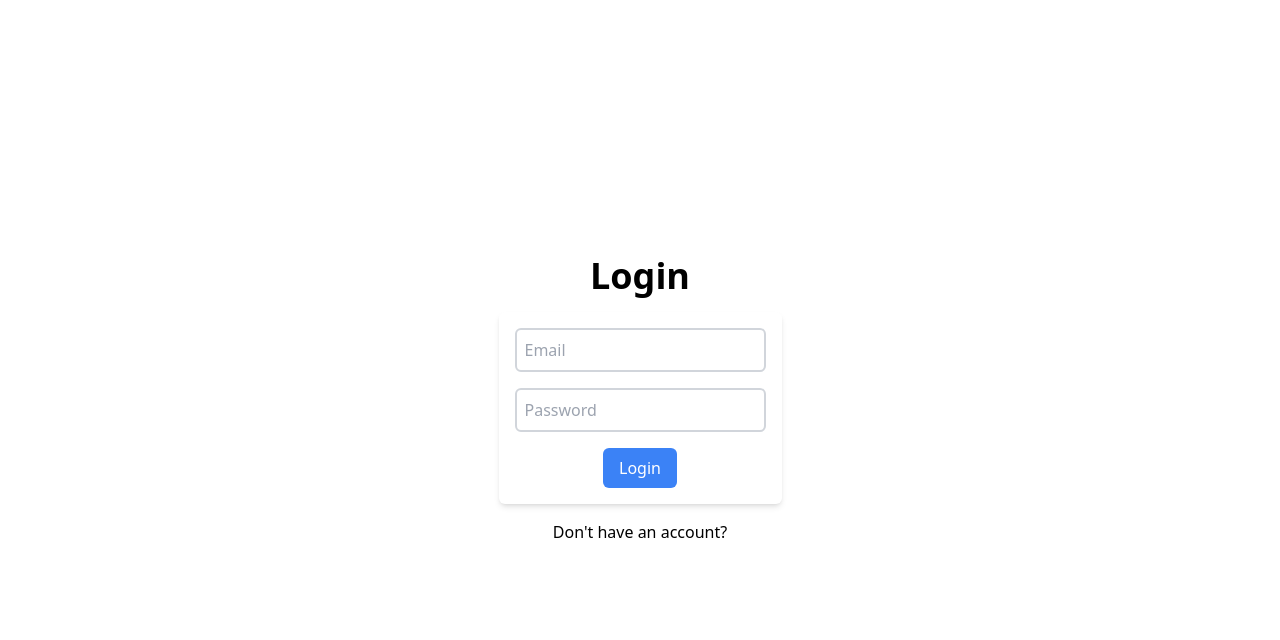
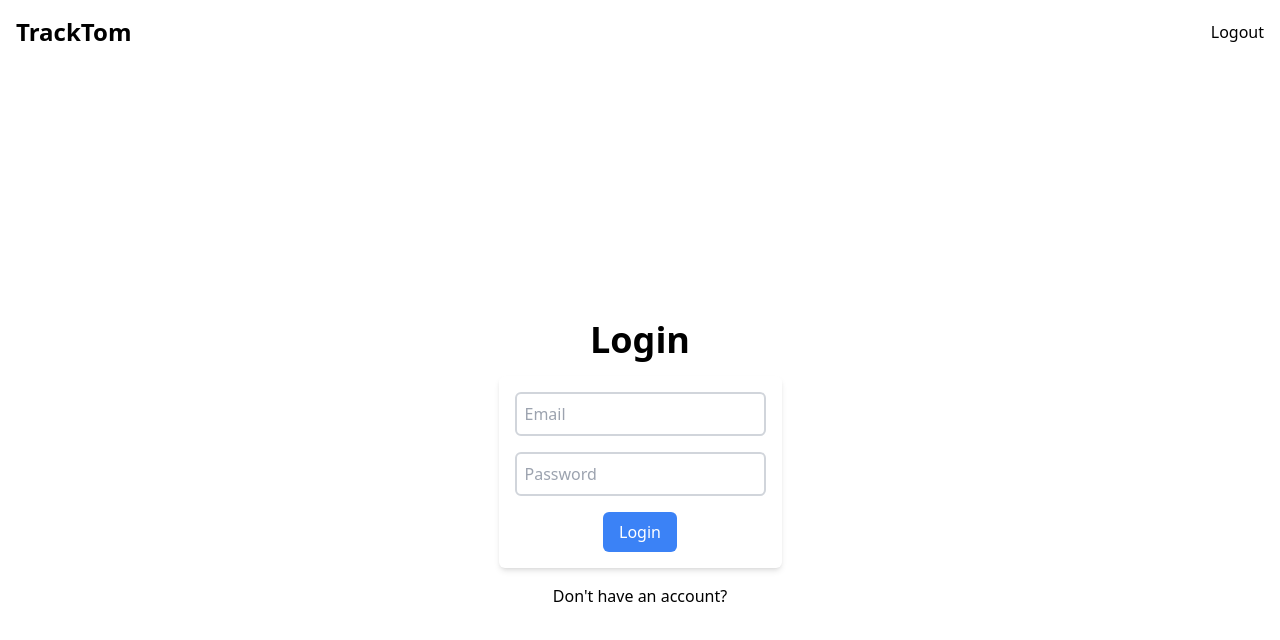
Before and after one commit to troptropcontent/track_tom, a React (Vite) app in the folder packages/vite-project/: page /auth/login in a window 1280 px wide. Shown: the top 640 px of the page. Built offline with nearby package versions, Linux system fonts and the light colour scheme; no server answers; sample sign-in values are in the browser's storage.

Commit message:
setup a layout

```diff
--- a/packages/vite-project/src/routes/Router.tsx
+++ b/packages/vite-project/src/routes/Router.tsx
@@ -4,16 +4,26 @@ import {
   createBrowserRouter,
   createRoutesFromElements,
 } from "react-router-dom";
-import AuthentifiedRoute from "./AuthentifiedRoute";
+import AuthentifiedRoute from "./private/AuthentifiedRoute";
 import { Login } from "./auth/login";
 import { Register } from "./auth/register";
 import { Profile } from "./auth/profile/Index";
 import { Root } from "./Root";
+import { ProjectNew } from "./projects/new/Index";
+import { MainLayout } from "./private/MainLayout";
 
 const Router = () => {
   const router = createBrowserRouter(
     createRoutesFromElements(
-      <Route path="/">
+      <Route path="/" element={<MainLayout />}>
+        <Route
+          index
+          element={
+            <AuthentifiedRoute>
+              <Root />
+            </AuthentifiedRoute>
+          }
+        />
         <Route path="/auth">
           <Route path="login" element={<Login />} />
           <Route path="register" element={<Register />} />
@@ -26,14 +36,16 @@ const Router = () => {
             }
           />
         </Route>
+        <Route path="/projects">
           <Route
-          path="/"
+            path="new"
             element={
               <AuthentifiedRoute>
-              <Root />
+                <ProjectNew />
               </AuthentifiedRoute>
             }
           />
+        </Route>
       </Route>,
     ),
   );
--- /dev/null
+++ b/packages/vite-project/src/routes/private/MainLayout.tsx
@@ -0,0 +1,26 @@
+import { Outlet } from "react-router-dom";
+import { Box } from "../../components/ui/layouts/box";
+import { Link } from "../../components/ui/navigation/link";
+import { useAuth } from "../../components/auth/useAuth";
+import { Heading } from "../../components/ui/typography/heading";
+
+const Navbar = () => {
+  const { token, logout } = useAuth();
+  return (
+    <Box flex flexDirection="row" items="center" justify="between" padding="md">
+      <Link to="/"><Heading size="2xl">TrackTom</Heading></Link>
+      {token && <Link onClick={logout}>Logout</Link>}
+    </Box>
+  );
+};
+
+function MainLayout() {
+  return (
+    <div>
+      <Navbar />
+      <Outlet />
+    </div>
+  );
+}
+
+export { MainLayout };
```
Lines whose indentation alone changed are shown as unchanged.
